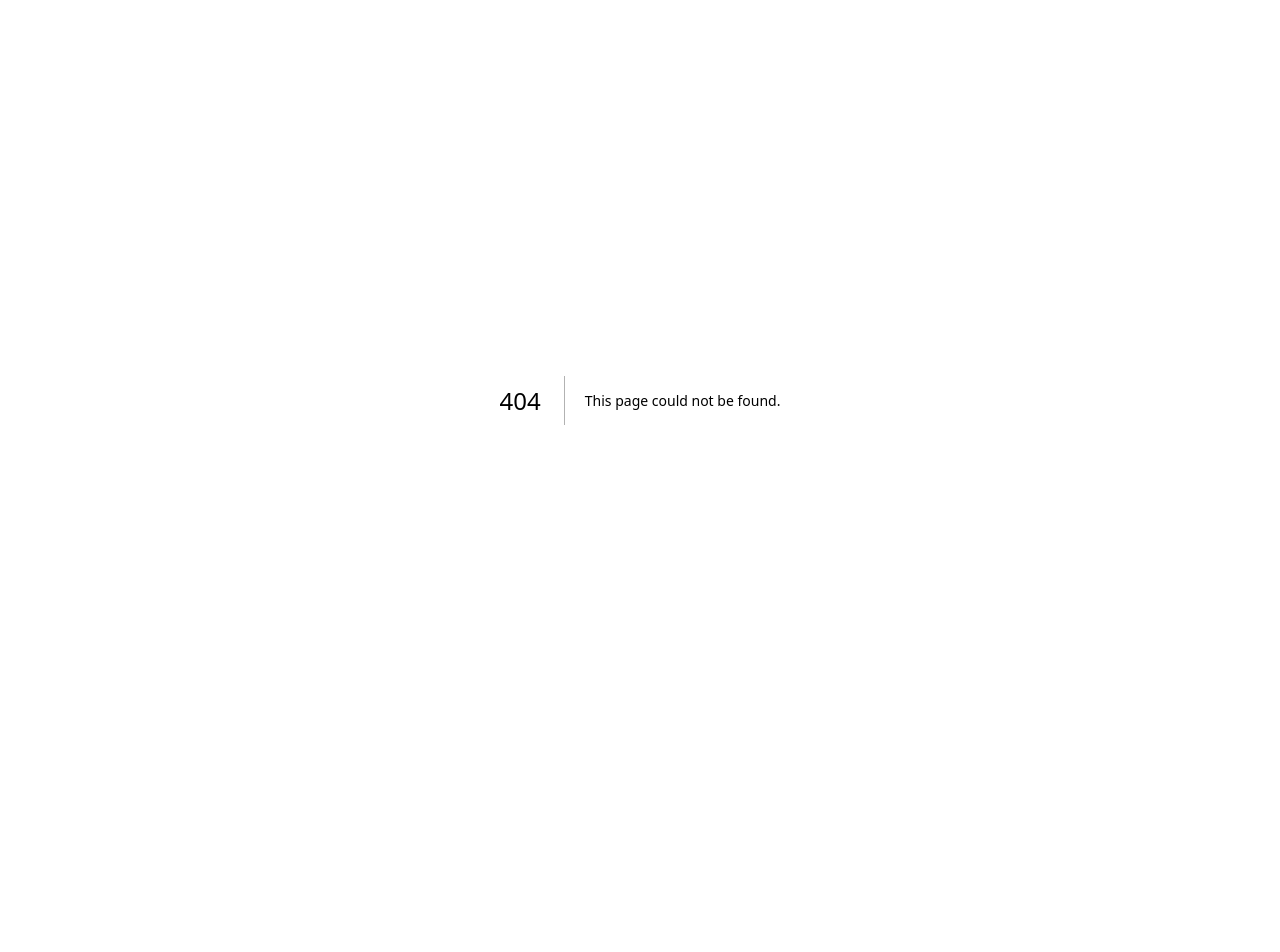
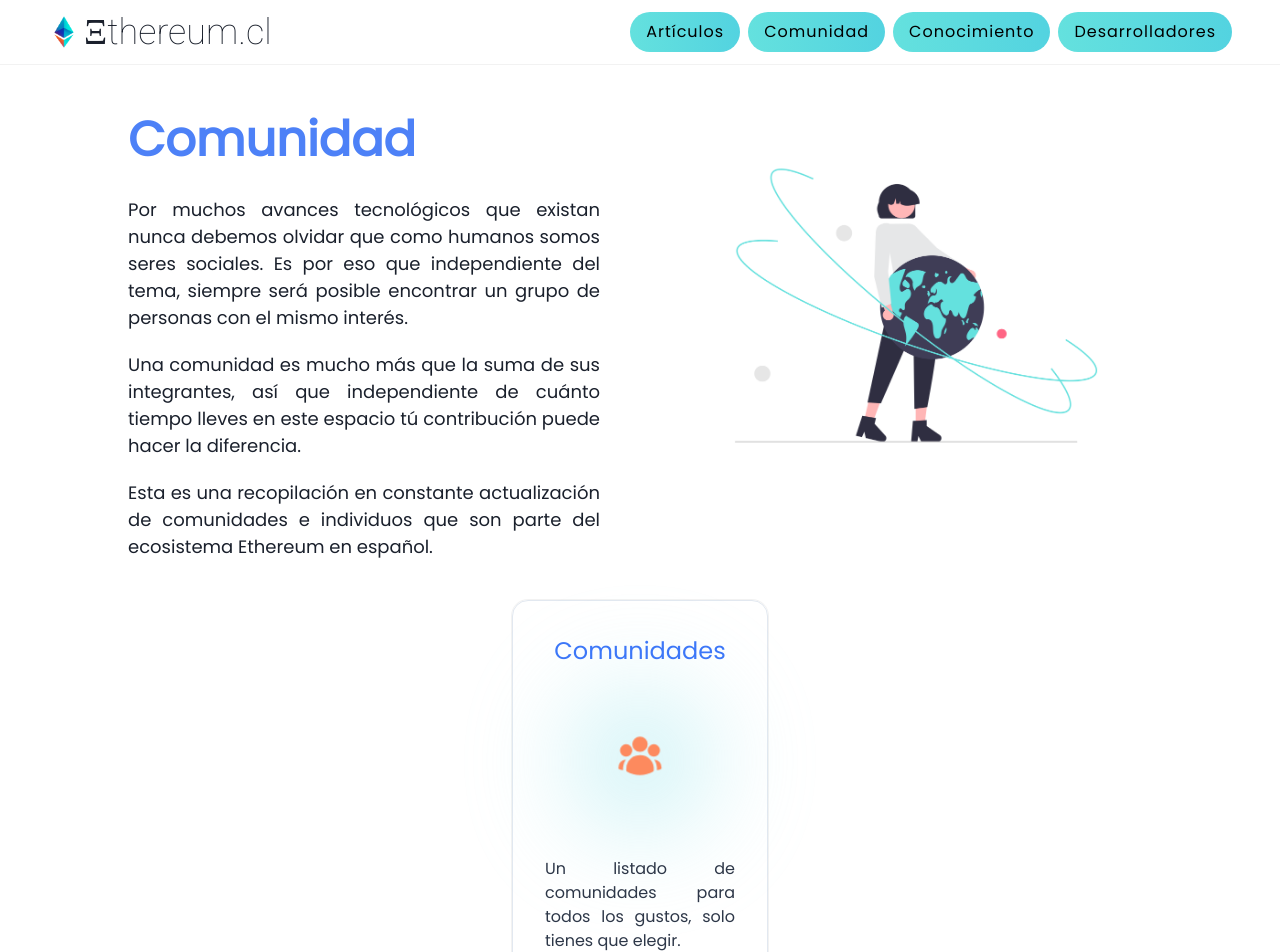
Before and after one commit to natedevxyz/ethereum-cl, a Next.js app: page /comunidad in a window 1280 px wide. Before the commit this address had no page. Shown: the top 952 px of the page. Before the commit the page ends 800 px from the top, so only its background shows below. Built offline with nearby package versions, Linux system fonts and the light colour scheme; a web font is replaced by a local one.

Commit message:
Finish first version of comunidad

```diff
--- a/components/Card.js
+++ b/components/Card.js
@@ -3,7 +3,6 @@ import { motion } from 'framer-motion';
 
 export default function Card({ title, onClick, text, children }) {
 	return (
-		<>
 		<Flex flexDirection="column" align="center">
 			<Text fontSize={{ base: 'xl', lg: '2xl' }} color="#3C77F8" mb={16}>
 				{title}
@@ -19,7 +18,7 @@ export default function Card({ title, onClick, text, children }) {
 				}}
 				onClick={onClick}
 			>
-					<Flex>{children}</Flex>
+				<Flex _hover={{ cursor: 'pointer' }}>{children}</Flex>
 			</motion.div>
 			<Text
 				mt={{ base: 24, lg: 20 }}
@@ -30,6 +29,5 @@ export default function Card({ title, onClick, text, children }) {
 				{text}
 			</Text>
 		</Flex>
-		</>
 	);
 }
--- a/components/Wrapper.js
+++ b/components/Wrapper.js
@@ -78,7 +78,7 @@ export default function Wrapper({ children }) {
 									</MenuItem>
 									<MenuItem
 										as={NextLink}
-										href="/trabajando"
+										href="/comunidad"
 										_focus={{
 											bgGradient: 'linear(to-l, #FCA074 0%, #FB838B 100%)',
 										}}
@@ -136,7 +136,7 @@ export default function Wrapper({ children }) {
 						</Button>
 						<Button
 							as={NextLink}
-							href="/trabajando"
+							href="/comunidad"
 							bgGradient="linear(to-r, #64E1DE 0%, #53D3E0 100%)"
 							fontWeight="normal"
 							letterSpacing="1px"
--- /dev/null
+++ b/pages/comunidad/index.js
@@ -0,0 +1,106 @@
+import Head from 'next/head';
+import { useRouter } from 'next/router';
+import Image from 'next/image';
+import community from '../../public/community.png';
+import Wrapper from '../../components/Wrapper';
+import Card from '../../components/Card';
+import { Flex, Text, Box } from '@chakra-ui/react';
+import { HiUserGroup } from 'react-icons/hi2';
+
+export default function Conocimiento() {
+	const router = useRouter();
+
+	return (
+		<>
+			<Head>
+				<title>Ξthereum.cl</title>
+				<meta name="description" content="Portal chileno sobre ethereum" />
+				<meta name="keywords" content="ethereum, crypto, blockchain, chile" />
+				<link rel="icon" href="/favicon.ico" />
+			</Head>
+			<Wrapper>
+				<Flex
+					minH={'92vh'}
+					flexDirection="column"
+					mx={{ base: 7, lg: 32 }}
+					my={{ base: 7, lg: 10 }}
+				>
+					<Text
+						fontSize={{ base: '3xl', lg: '5xl' }}
+						fontWeight="bold"
+						color="#4D81F7"
+						mb={5}
+					>
+						Comunidad
+					</Text>
+					<Flex
+						flexDirection={{ base: 'column-reverse', lg: 'row' }}
+						justify="center"
+					>
+						<Box mb={5} w={{ base: '100%', lg: '50%' }} mr={{ lg: 10 }}>
+							<Text textAlign="justify" mb={5} fontSize={{ lg: 'lg' }}>
+								Por muchos avances tecnológicos que existan nunca debemos
+								olvidar que como humanos somos seres sociales. Es por eso que
+								independiente del tema, siempre será posible encontrar un grupo
+								de personas con el mismo interés.
+							</Text>
+							<Text textAlign="justify" mb={5} fontSize={{ lg: 'lg' }}>
+								Una comunidad es mucho más que la suma de sus integrantes, así
+								que independiente de cuánto tiempo lleves en este espacio tú
+								contribución puede hacer la diferencia.
+							</Text>
+							<Text textAlign="justify" mb={5} fontSize={{ lg: 'lg' }}>
+								Esta es una recopilación en constante actualización de
+								comunidades e individuos que son parte del ecosistema Ethereum
+								en español.
+							</Text>
+						</Box>
+						<Box mb={5} pl={{ lg: 10 }} maxW={{ lg: '50%' }} mt={{ lg: -16 }}>
+							<Image src={community} alt="Conectivity" priority={true} />
+						</Box>
+					</Flex>
+					<Flex justify="center">
+						<Flex
+							flexDirection="column"
+							align="center"
+							borderRadius="2xl"
+							border="1px"
+							borderColor="gray.200"
+							p={8}
+							minH="23rem"
+							w={{ base: '85%', lg: '25%' }}
+							boxShadow="xs"
+							position="relative"
+							zIndex={0}
+							_hover={{
+								borderColor: '#AAEEEC',
+							}}
+							_active={{
+								borderColor: '#AAEEEC',
+							}}
+						>
+							<Box
+								h="10rem"
+								w="10rem"
+								bgGradient="radial(#53D3E0 0%, #FFF 100%)"
+								position="absolute"
+								top="5rem"
+								zIndex={-1}
+								borderRadius="full"
+								opacity={0.4}
+								filter="blur(50px)"
+							/>
+							<Card
+								title="Comunidades"
+								onClick={() => router.push('/comunidad/comunidades')}
+								text="Un listado de comunidades para todos los gustos, solo tienes que elegir."
+							>
+								<HiUserGroup fontSize={44} color="#FD8A5E" />
+							</Card>
+						</Flex>
+					</Flex>
+				</Flex>
+			</Wrapper>
+		</>
+	);
+}
```
Also changed, not shown: components/FeaturedCard.js (added, +61 -0 lines), pages/comunidad/comunidades.js (added, +87 -0 lines), public/community.png (added), public/eth-kipu.png (added). Lines whose indentation alone changed are shown as unchanged.
